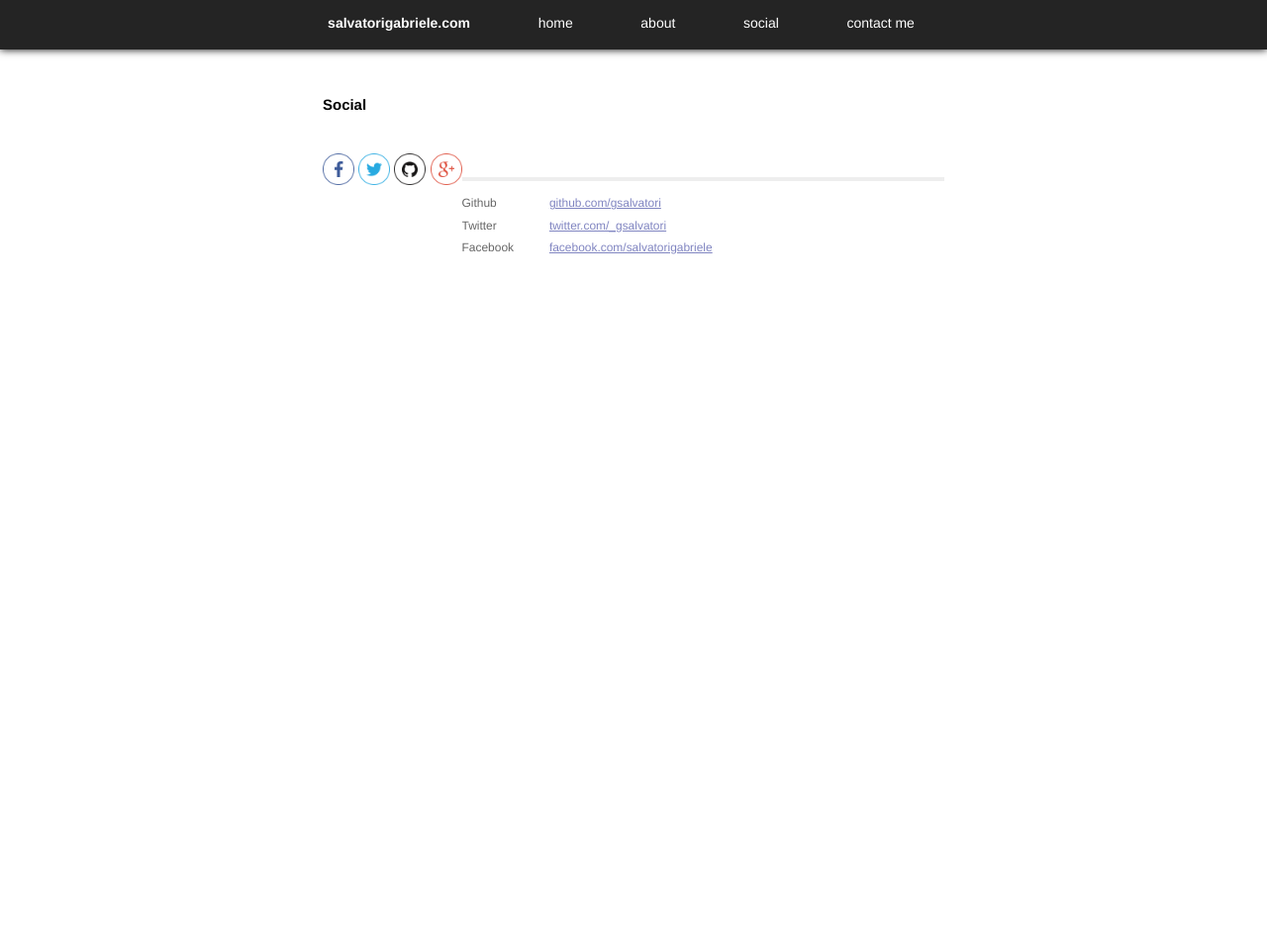
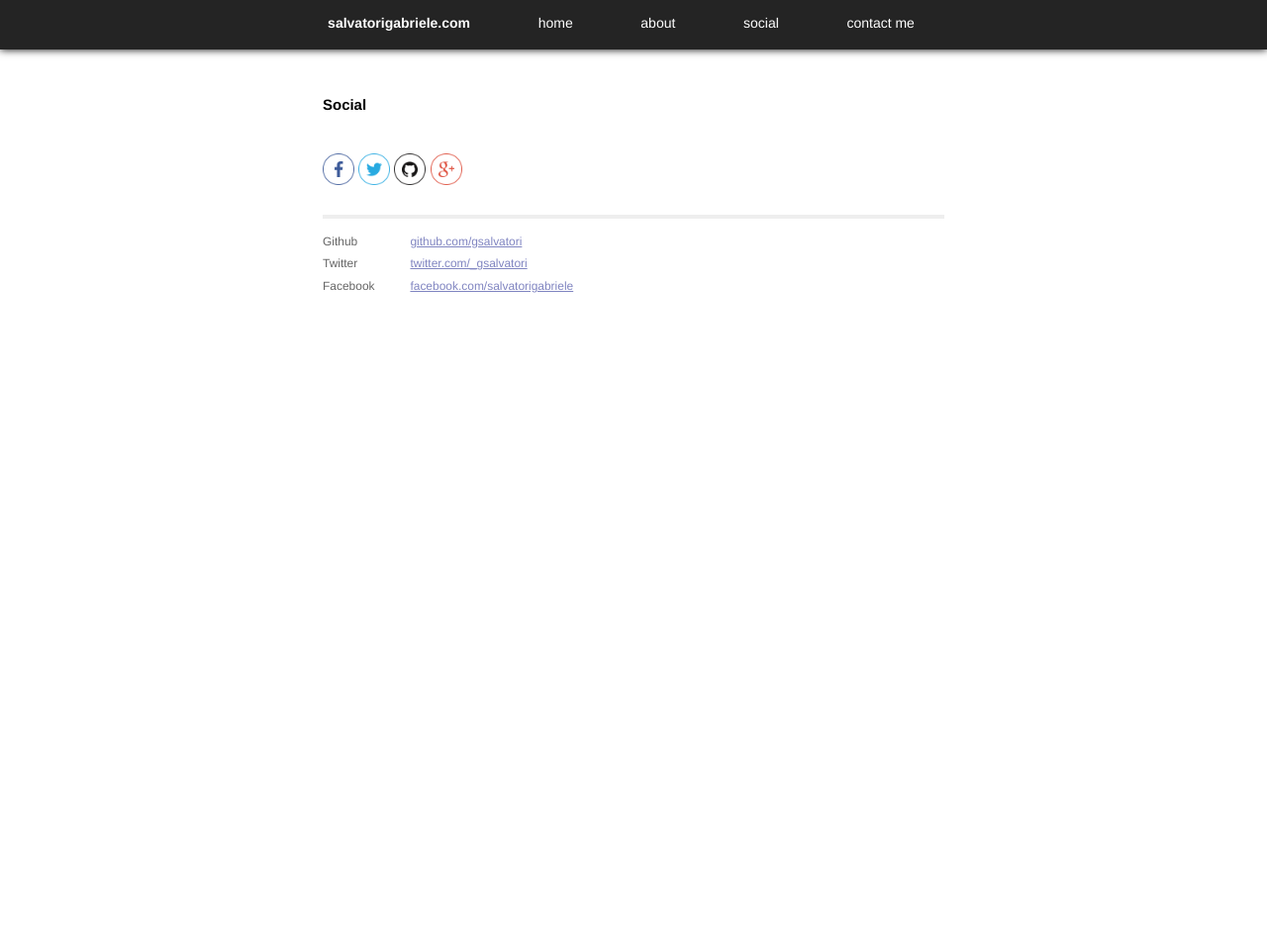
Before and after one commit to gsalvatori/salvatorigabriele.com, a Jekyll site: the page built from social.html, in a window 1280 px wide. Shown: the whole page at 99% size. Built offline with Jekyll 4.4.1, drawn with Linux system fonts in a browser that asks for light colours; Markdown is read by kramdown in place of the engine named in the settings; after the commit the page ends 900 px from its top, so only the background shows below that.

Commit message:
Update social.html

```diff
--- a/social.html
+++ b/social.html
@@ -7,12 +7,11 @@
 
   <h1>Social</h1><br>
 
-  <div id="container">
     <a href="" target="_blank"><img src="images/facebook.png" border="0" width="32" height="32" /></a>
     <a href="" target="_blank"><img src="images/twitter.png" border="0" width="32" height="32" /></a>
     <a href="" target="_blank"><img src="images/Github.png" border="0" width="32" height="32" /></a>
     <a href="" target="_blank"><img src="images/g+.png" border="0" width="32" height="32" /></a>
-  </div>
+
 
 
 </div>
```
